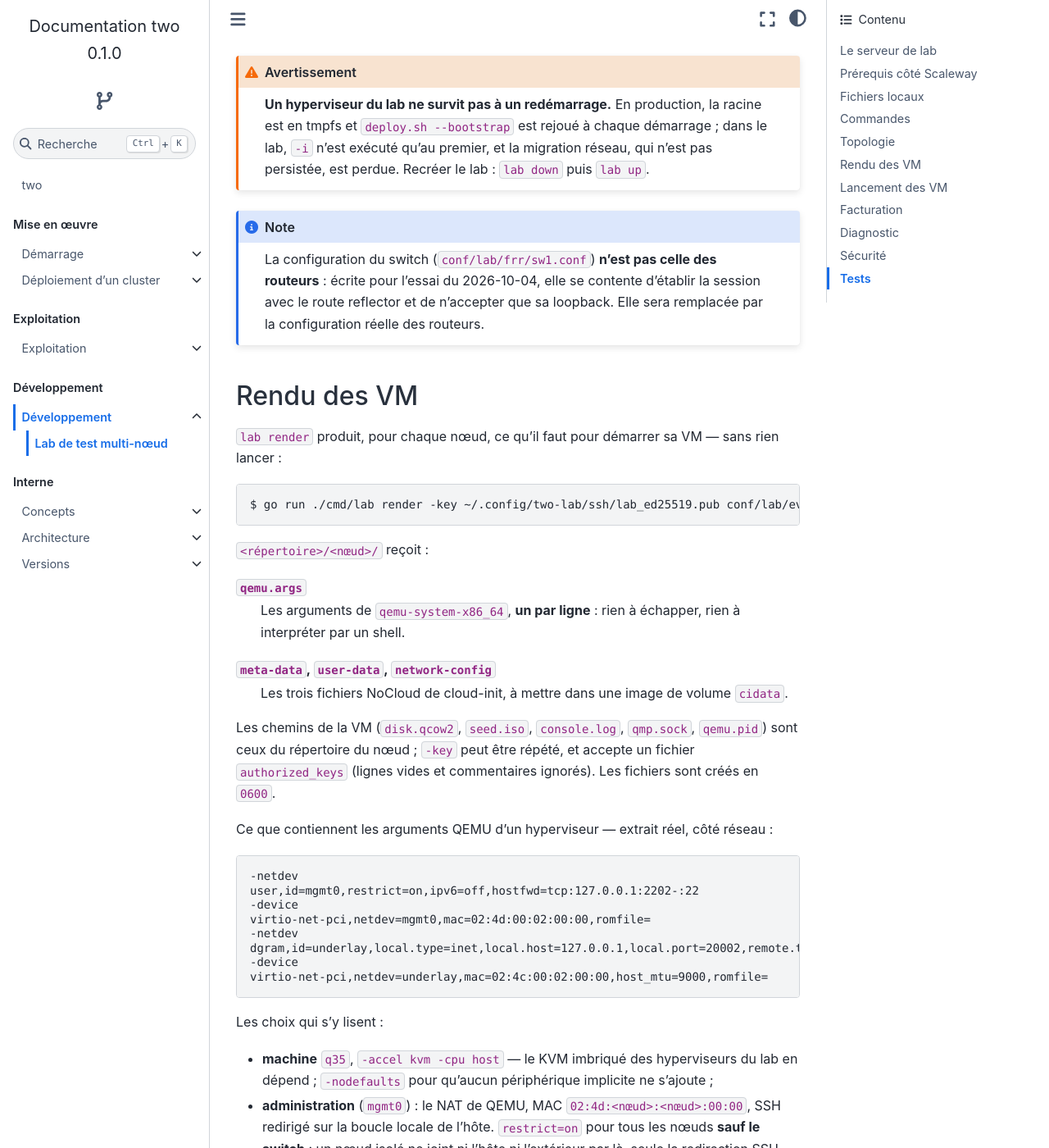
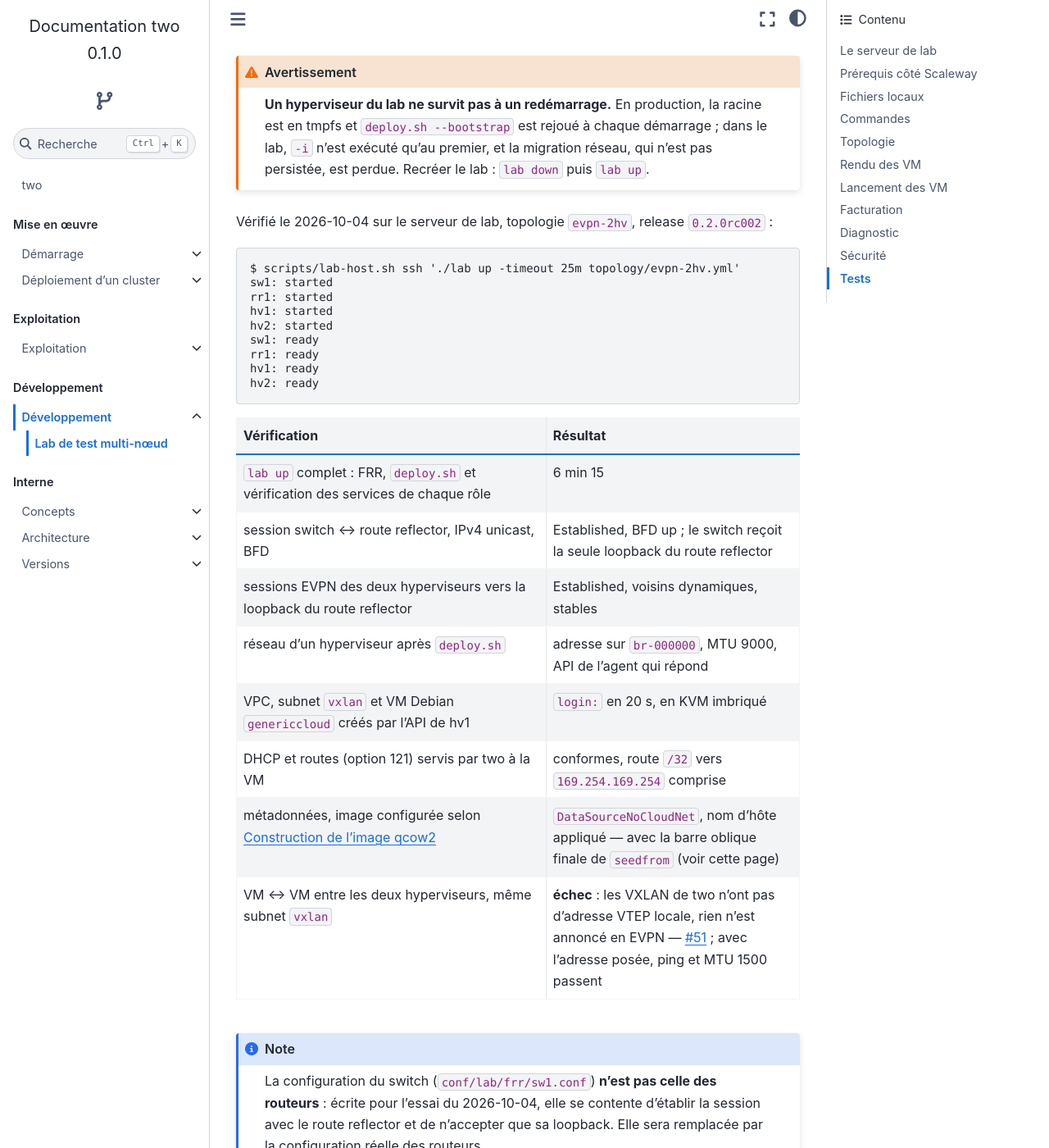
Before and after one commit to GnomeZworc/two-mirror, a Sphinx documentation site: the page built from docs/developpement/lab.rst, in a window 1280 px wide and 1400 px high, scrolled down 8367 px. Shown: the whole window at 82% size. Built offline with Sphinx 7.4.7 and the Sphinx Book theme 1.1.4, drawn with Linux system fonts in a browser that asks for light colours.

Commit message:
f-50: lab: seedfrom avec barre oblique finale, push sans propriétaire, résultats d'E4 #50
Signed-off-by: GnomeZworc <nicolas.boufidjeline@g3e.fr>

```diff
--- a/docs/developpement/lab.rst
+++ b/docs/developpement/lab.rst
@@ -372,6 +372,46 @@ secours, et la VM redémarrée ne rejoue pas ``runcmd``.
    exécuté qu'au premier, et la migration réseau, qui n'est pas persistée, est perdue. Recréer le
    lab : ``lab down`` puis ``lab up``.
 
+Vérifié le 2026-10-04 sur le serveur de lab, topologie ``evpn-2hv``, release ``0.2.0rc002`` :
+
+.. code-block:: text
+
+   $ scripts/lab-host.sh ssh './lab up -timeout 25m topology/evpn-2hv.yml'
+   sw1: started
+   rr1: started
+   hv1: started
+   hv2: started
+   sw1: ready
+   rr1: ready
+   hv1: ready
+   hv2: ready
+
+.. list-table::
+   :header-rows: 1
+   :widths: 55 45
+
+   * - Vérification
+     - Résultat
+   * - ``lab up`` complet : FRR, ``deploy.sh`` et vérification des services de chaque rôle
+     - 6 min 15
+   * - session switch ↔ route reflector, IPv4 unicast, BFD
+     - Established, BFD up ; le switch reçoit la seule loopback du route reflector
+   * - sessions EVPN des deux hyperviseurs vers la loopback du route reflector
+     - Established, voisins dynamiques, stables
+   * - réseau d'un hyperviseur après ``deploy.sh``
+     - adresse sur ``br-000000``, MTU 9000, API de l'agent qui répond
+   * - VPC, subnet ``vxlan`` et VM Debian ``genericcloud`` créés par l'API de hv1
+     - ``login:`` en 20 s, en KVM imbriqué
+   * - DHCP et routes (option 121) servis par two à la VM
+     - conformes, route ``/32`` vers ``169.254.169.254`` comprise
+   * - métadonnées, image configurée selon :doc:`/deploiement/image-qcow2`
+     - ``DataSourceNoCloudNet``, nom d'hôte appliqué — avec la barre oblique finale de
+       ``seedfrom`` (voir cette page)
+   * - VM ↔ VM entre les deux hyperviseurs, même subnet ``vxlan``
+     - **échec** : les VXLAN de two n'ont pas d'adresse VTEP locale, rien n'est annoncé en EVPN —
+       `#51 <https://git.g3e.fr/syonad/two/issues/51>`_ ; avec l'adresse posée, ping et MTU 1500
+       passent
+
 .. note::
 
    La configuration du switch (``conf/lab/frr/sw1.conf``) **n'est pas celle des routeurs** : écrite
```
Also changed, not shown: docs/deploiement/image-qcow2.rst (+14 -6 lines), 2 other files.
